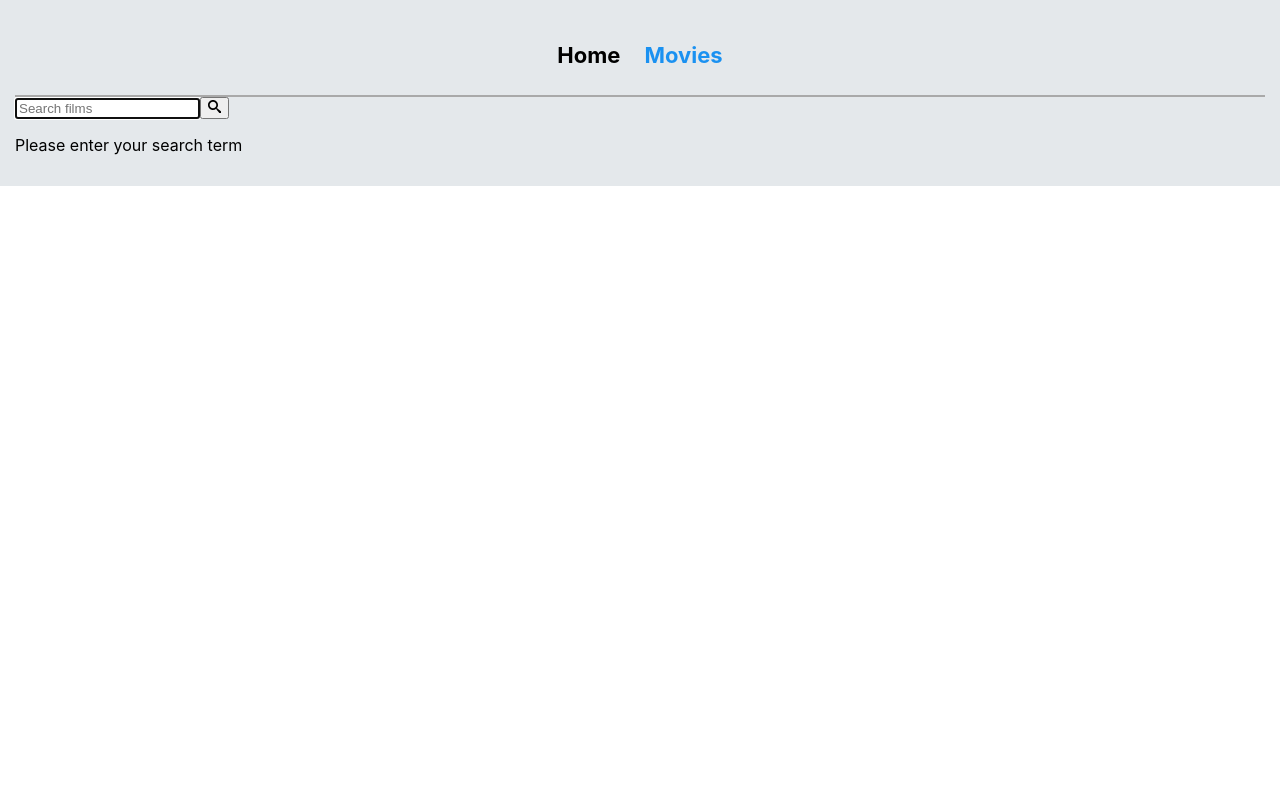
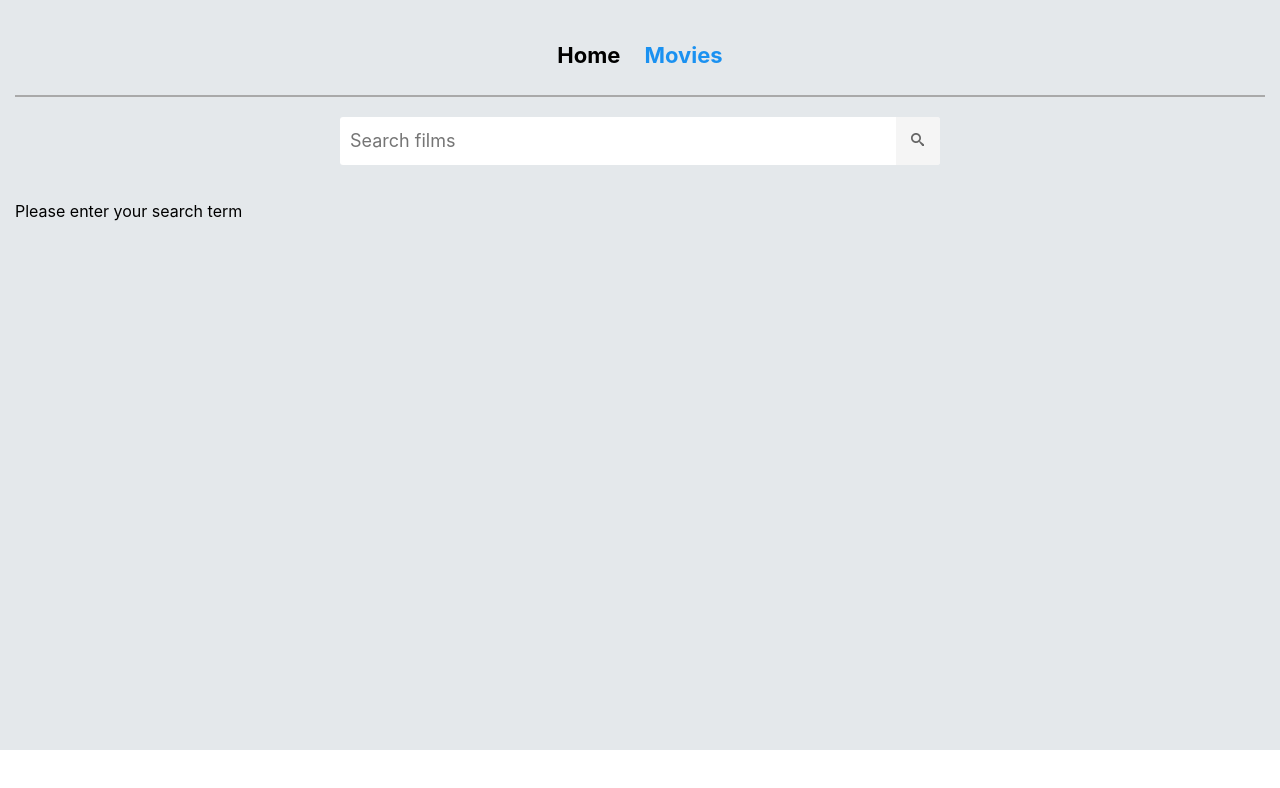
Before and after one commit to LesiaBelinska/goit-react-hw-04-movies, a React (Create React App) app: page /movies in a window 1280 px wide. Shown: the top 788 px of the page. Built offline with nearby package versions, Linux system fonts and the light colour scheme.

Commit message:
add SearchBar styles

```diff
--- a/src/components/Container/Container.module.css
+++ b/src/components/Container/Container.module.css
@@ -1,4 +1,6 @@
 .container {
+  height: 100%;
+  min-height: 90vh;
   max-width: 1440px;
   margin-left: auto;
   margin-right: auto;
--- a/src/components/SearchBar/SearchBar.js
+++ b/src/components/SearchBar/SearchBar.js
@@ -1,45 +1,37 @@
 import { ImSearch } from 'react-icons/im';
 import { useState } from 'react';
-import { toast } from 'react-toastify';
-import 'react-toastify/dist/ReactToastify.css';
+
 import PropTypes from 'prop-types';
-//import s from './Searchbar.module.css';
+import s from './SearchBar.module.css';
 
 export default function Searchbar({ onSubmit }) {
   const [filmName, setFilmName] = useState('');
 
   const handleSubmit = event => {
     event.preventDefault();
-
-    if (filmName.trim() === '') {
-      toast('Please enter search query');
-      return;
-    }
-
     onSubmit(filmName);
-
     setFilmName('');
   };
 
   return (
-    <header className='{s.searchbar}'>
-      <form className='{s.searchForm}' onSubmit={handleSubmit}>
+    <div className={s.searchbar}>
+      <form className={s.searchForm} onSubmit={handleSubmit}>
         <input
           value={filmName}
           onChange={event =>
             setFilmName(event.currentTarget.value.toLowerCase())
           }
-          className='{s.searchFormInput}'
+          className={s.searchFormInput}
           type="text"
           autoComplete="off"
           autoFocus
           placeholder="Search films"
         />
-        <button type="submit" className='{s.searchFormButton}'>
+        <button type="submit" className={s.searchFormButton}>
           <ImSearch />
         </button>
       </form>
-    </header>
+    </div>
   );
 }
 
--- /dev/null
+++ b/src/components/SearchBar/SearchBar.module.css
@@ -0,0 +1,72 @@
+.searchbar {
+  top: 0;
+  left: 0;
+
+  z-index: 1100;
+  display: flex;
+  justify-content: center;
+  align-items: center;
+  min-height: 64px;
+  padding-right: 24px;
+  padding-left: 24px;
+  padding-top: 12px;
+  padding-bottom: 12px;
+  color: #fff;
+}
+
+.searchForm {
+  display: flex;
+  align-items: center;
+  width: 100%;
+  max-width: 600px;
+  background-color: #fff;
+  border-radius: 3px;
+  overflow: hidden;
+}
+
+.searchFormButton {
+  display: inline-block;
+  width: 48px;
+  height: 48px;
+  border: 0;
+
+  background-size: 40%;
+  background-repeat: no-repeat;
+  background-position: center;
+  opacity: 0.6;
+  transition: opacity 250ms cubic-bezier(0.4, 0, 0.2, 1);
+  cursor: pointer;
+  outline: none;
+}
+
+.searchFormButton:hover {
+  opacity: 1;
+}
+
+.searchFormButtonLabel {
+  position: absolute;
+  width: 1px;
+  height: 1px;
+  padding: 0;
+  overflow: hidden;
+  clip: rect(0, 0, 0, 0);
+  white-space: nowrap;
+  clip-path: inset(50%);
+  border: 0;
+}
+
+.searchFormInput {
+  display: inline-block;
+  width: 100%;
+  font: inherit;
+  font-size: 16px;
+  border: none;
+  outline: none;
+  padding-left: 10px;
+  padding-right: 4px;
+}
+
+.searchFormInput::placeholder {
+  font: inherit;
+  font-size: 18px;
+}
```
